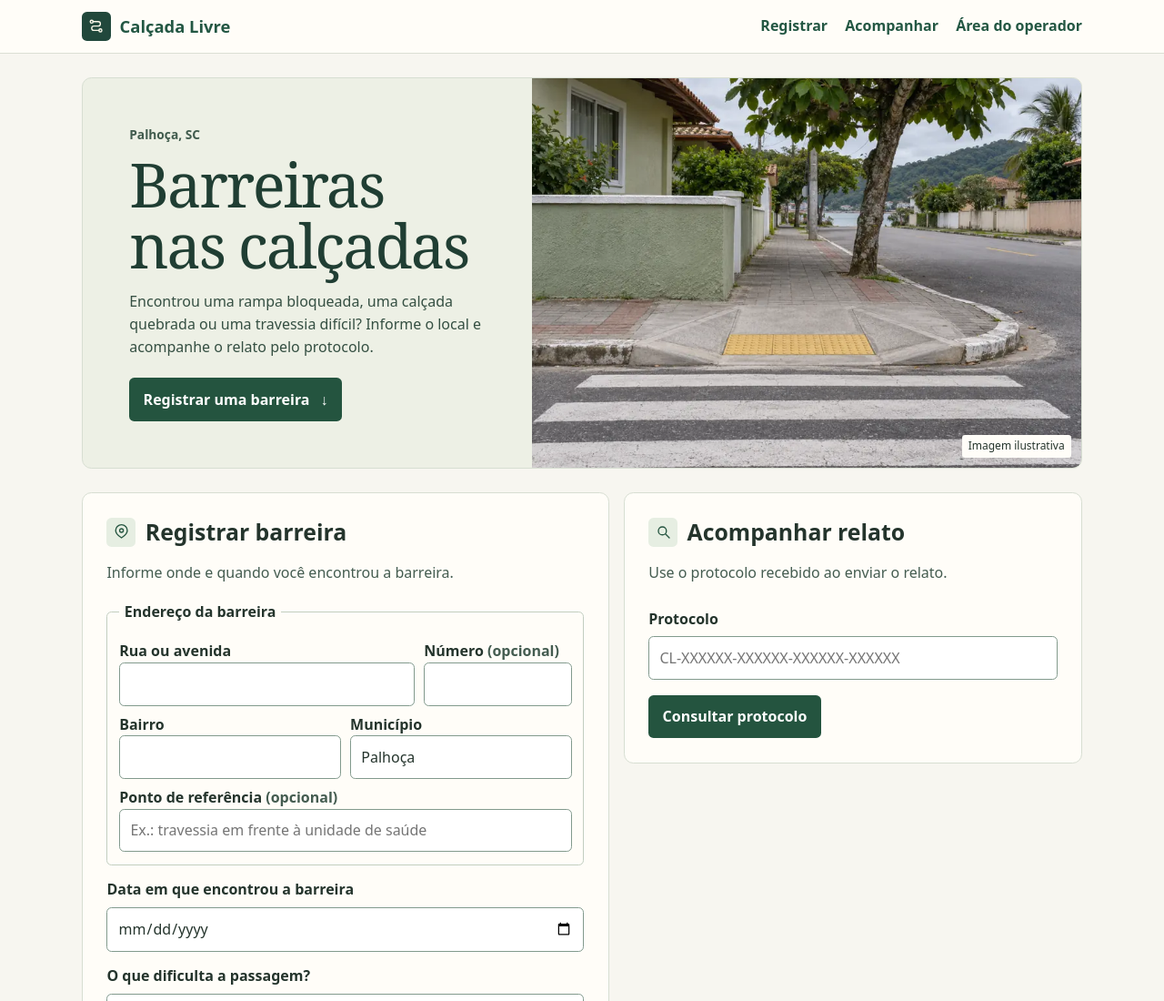
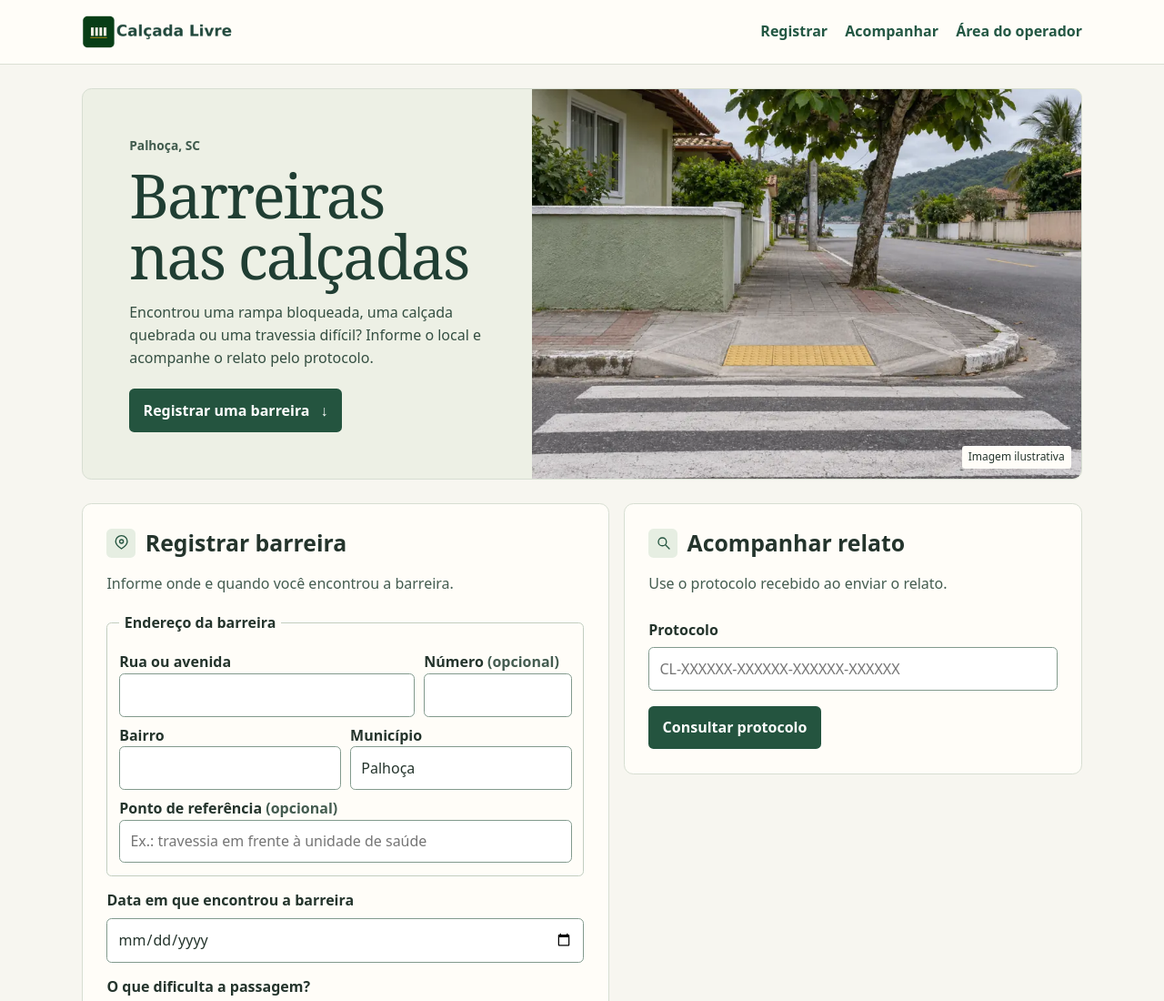
Before and after one commit to vinigoulartalves/CitizenTech, a website with bundled scripts: page public/index.html in a window 1280 px wide. Shown: the top 1100 px of the page at 91% size. Built offline with nearby package versions, Linux system fonts and the light colour scheme.

Commit message:
Adiciona a logo do Calçada Livre ao site

```diff
--- a/public/index.html
+++ b/public/index.html
@@ -11,7 +11,7 @@
 <body>
   <header class="site-header">
     <div class="wrap header-content">
-      <a class="brand" href="#inicio"><span class="mark"><svg viewBox="0 0 24 24" fill="none" stroke="currentColor" stroke-width="1.7" stroke-linecap="round" stroke-linejoin="round" aria-hidden="true" focusable="false"><circle cx="6" cy="6" r="2"/><circle cx="18" cy="18" r="2"/><path d="M8 6h7a3 3 0 0 1 0 6H9a3 3 0 0 0 0 6h7"/></svg></span> Calçada Livre</a>
+      <a class="brand" href="#inicio"><img src="/logo.webp" alt="Calçada Livre" width="168" height="38"></a>
       <nav aria-label="Navegação principal">
         <a href="#registro">Registrar</a>
         <a href="#consulta">Acompanhar</a>
--- a/public/style.css
+++ b/public/style.css
@@ -12,13 +12,13 @@ body { margin: 0; }
 .site-header { background: #fffdf8; border-bottom: 1px solid #dbdfd4; }
 .header-content, nav, .actions { display: flex; align-items: center; flex-wrap: wrap; gap: .7rem 1.2rem; }
 .header-content { justify-content: space-between; padding-block: .8rem; }
-nav a, .brand { text-decoration: none; font-weight: 700; }
-nav a:hover, .brand:hover { text-decoration: underline; }
+nav a { text-decoration: none; font-weight: 700; }
+nav a:hover { text-decoration: underline; }
 a { color: #235743; text-underline-offset: .2em; }
-.brand { display: inline-flex; align-items: center; gap: .6rem; font-size: 1.15rem; }
-.mark, .section-icon { display: inline-grid; place-items: center; flex: none; width: 2rem; height: 2rem; border-radius: .35rem; }
-.mark { background: #21483c; color: #fbf7e9; }
-.mark svg, .section-icon svg { width: 1.2rem; height: 1.2rem; }
+.brand { display: inline-flex; align-items: center; min-height: 44px; }
+.brand img { display: block; width: 168px; height: auto; }
+.section-icon { display: inline-grid; place-items: center; flex: none; width: 2rem; height: 2rem; border-radius: .35rem; }
+.section-icon svg { width: 1.2rem; height: 1.2rem; }
 .hero { display: grid; grid-template-columns: .9fr 1.1fr; align-items: stretch; margin-block: 1.65rem; border: 1px solid #d7ded2; border-radius: .65rem; overflow: hidden; background: #edf0e5; }
 .hero-content { align-self: center; padding: clamp(1.35rem, 4vw, 3.5rem); }
 .context { color: #405b4d; font-size: .86rem; font-weight: 700; margin: 0; }
--- a/server.js
+++ b/server.js
@@ -16,6 +16,7 @@ const assets = {
   '/ui.js': ['ui.js', 'text/javascript'],
   '/app.js': ['app.js', 'text/javascript'],
   '/style.css': ['style.css', 'text/css'],
+  '/logo.webp': ['logo.webp', 'image/webp'],
   '/travessia.webp': ['travessia.webp', 'image/webp'],
 };
 
```
Also changed, not shown: public/triagem.html (+1 -1 lines), public/logo.webp (added).
